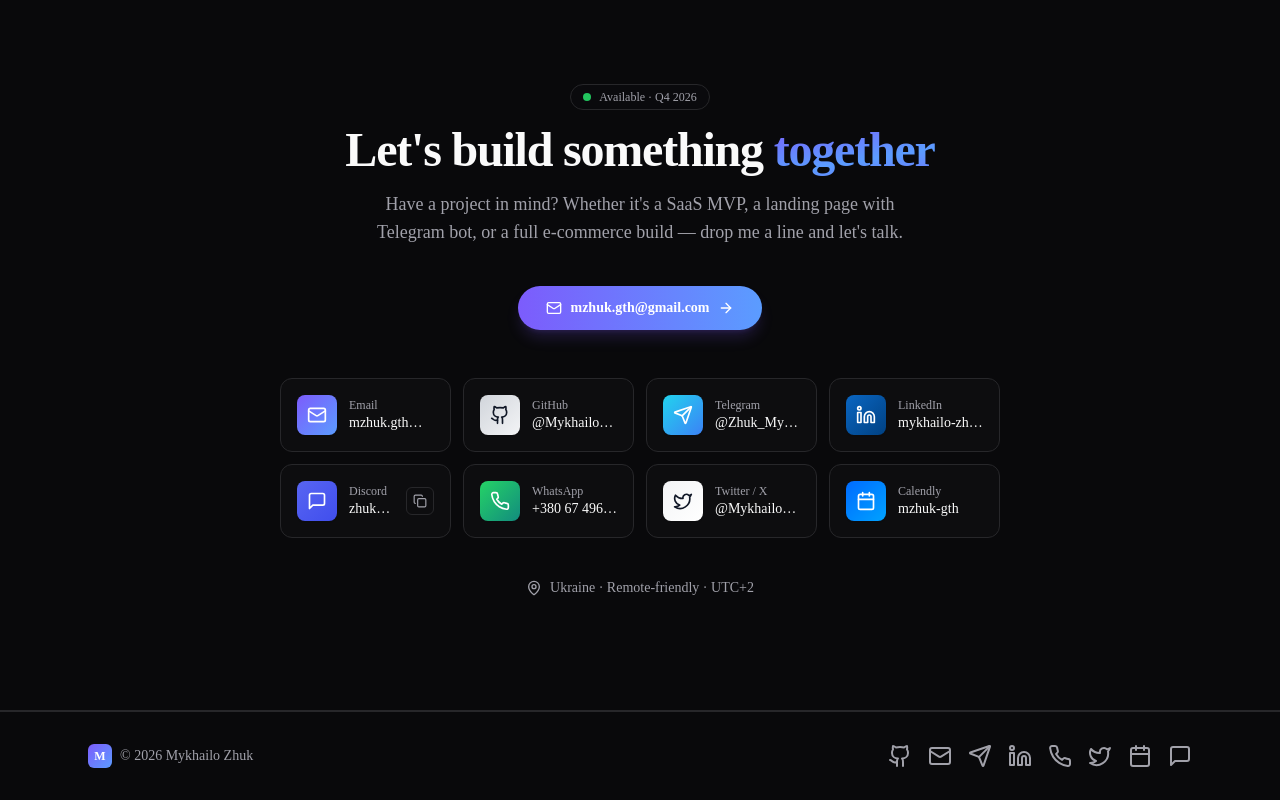
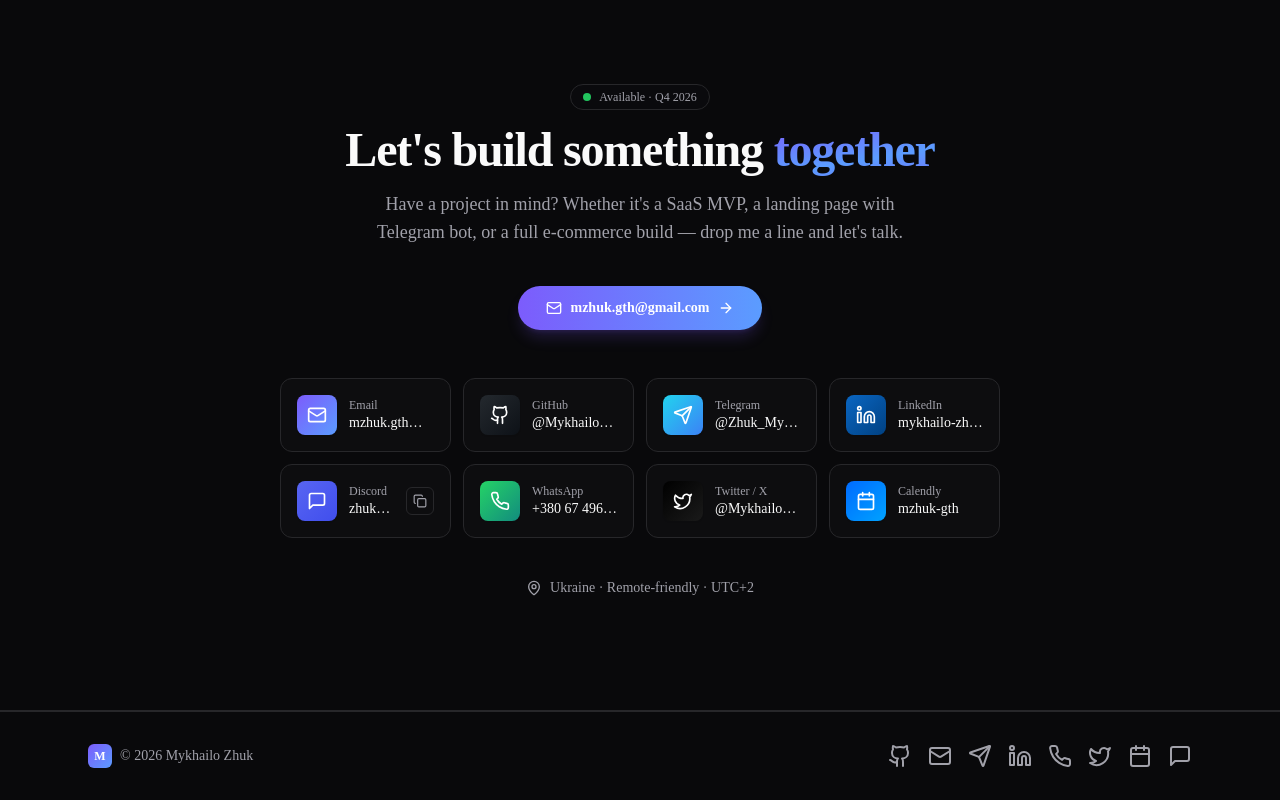
Before and after one commit to Mykhailo-Zhuk/misha-zhuk-portfolio, a Next.js app: page / in a window 1280 px wide. Shown: the part 5632-6432 px from the top of the page. Built offline with nearby package versions, Linux system fonts and the light colour scheme.

Commit message:
fix(contact): GitHub/Twitter icons — brand colors (always white on dark gradient)

```diff
--- a/src/components/sections/contact.tsx
+++ b/src/components/sections/contact.tsx
@@ -43,9 +43,8 @@ const contactMethods: ContactMethod[] = [
     label: "GitHub",
     value: "@Mykhailo-Zhuk",
     href: "https://github.com/Mykhailo-Zhuk",
-    accent: "from-gray-700 to-gray-900 dark:from-gray-300 dark:to-gray-100",
-    // Light mode gradient is dark → white icon. Dark mode gradient is light → black icon.
-    iconColor: "text-white dark:text-gray-900",
+    accent: "from-[#24292e] to-[#0d1117]",
+    iconColor: "text-white",
   },
   {
     icon: <Send className="h-5 w-5" />,
@@ -84,9 +83,8 @@ const contactMethods: ContactMethod[] = [
     label: "Twitter / X",
     value: "@Mykhailo_Zhuk",
     href: "https://x.com/Mykhailo_Zhuk",
-    accent: "from-gray-900 to-black dark:from-gray-100 dark:to-white",
-    // Light mode gradient is dark → white icon. Dark mode gradient is light → black icon.
-    iconColor: "text-white dark:text-gray-900",
+    accent: "from-black to-[#1a1a1a]",
+    iconColor: "text-white",
   },
   {
     icon: <Calendar className="h-5 w-5" />,
```
